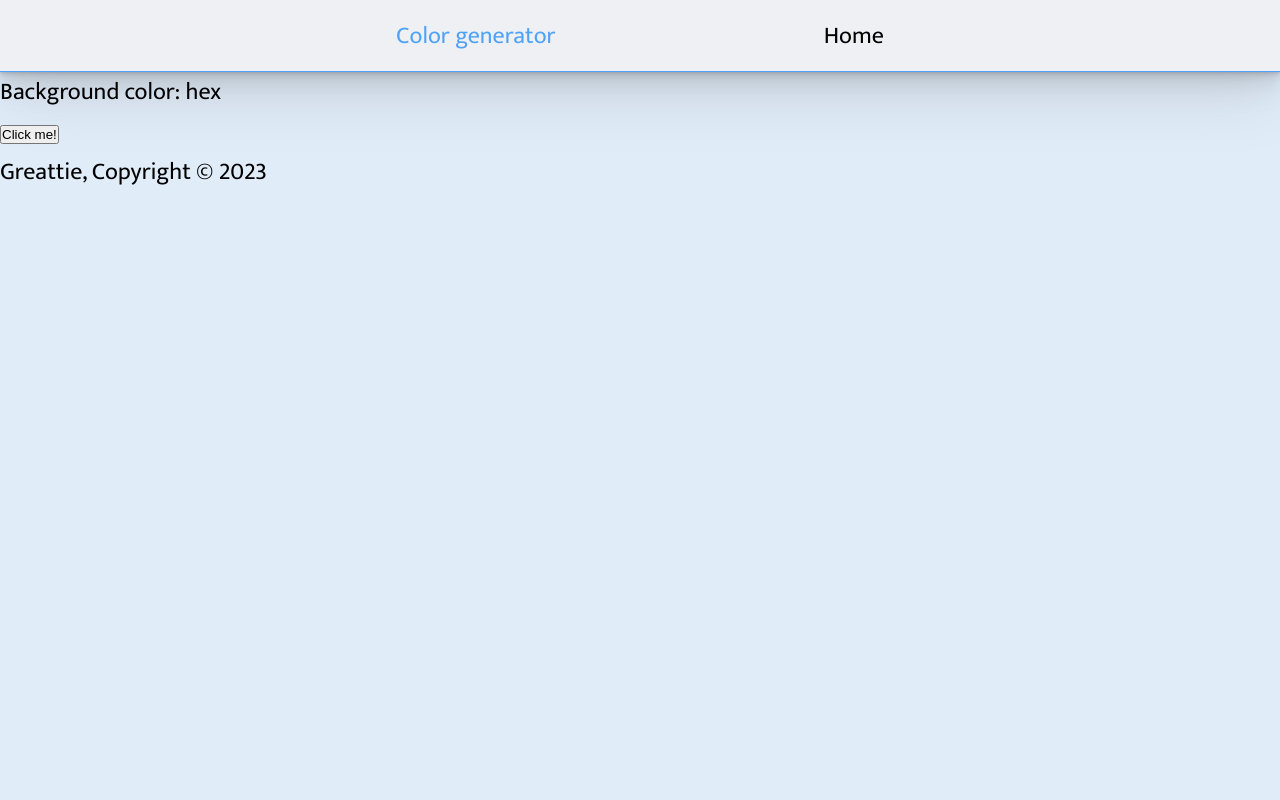
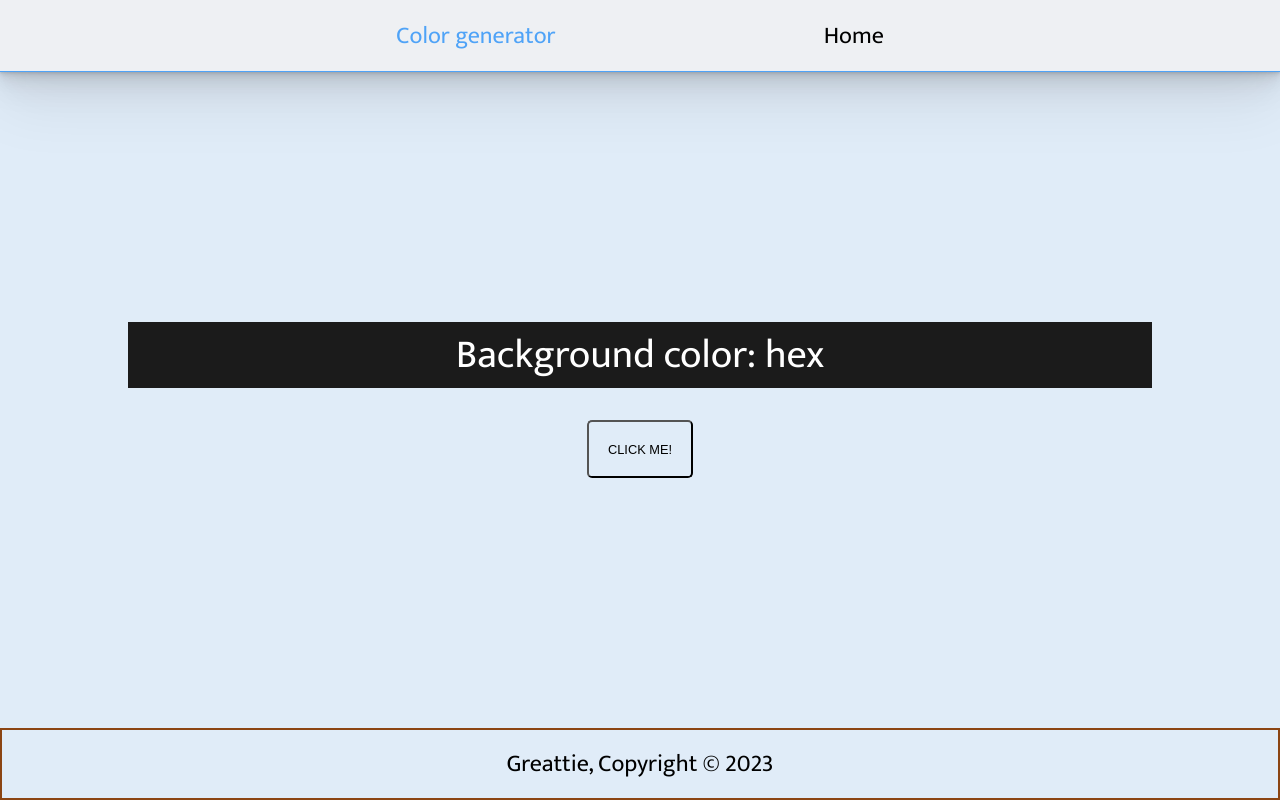
Before and after one commit to Greattie/color-generator, a plain HTML site: page index.html in a window 1280 px wide. Drawn offline with Linux system fonts and the light colour scheme.

Commit message:
added styling

```diff
--- a/index.html
+++ b/index.html
@@ -18,15 +18,15 @@
 
     <!-- SECTION -->
     <main class="main">
-        <section class="content">
-            <div>Background color: <span>hex</span></div>
-            <div><button>Click me!</button></div>
+        <section class="content container">
+            <div class="background-content">Background color: <span>hex</span></div>
+            <div class="btn"><button>Click me!</button></div>
         </section>
     </main>
 
     <!-- FOOTER -->
     <footer>
-        Greattie, Copyright © 2023
+        <p class="container"> Greattie, Copyright © 2023</p>
     </footer>
 
     <script src="script.js"></script>
--- a/style.css
+++ b/style.css
@@ -43,3 +43,43 @@ body{
 #nav-home a{
     color: black;
 }
+
+/* MAIN */
+.main{
+    display: flex;
+    align-items: center;
+    justify-content: center;
+    min-height: calc(100vh - 6em);
+   }
+.content{
+font-size: 2rem;
+}
+.background-content{
+    background:rgb(27, 27, 27);
+    color: white;
+    text-align: center;
+    font-size: 2.5rem;
+}
+.btn {
+display: flex;
+justify-content: center;
+margin-top: 1em;
+}
+.btn button{
+    min-height: 3em;
+    padding:1.5em;
+    background:none;
+    border-radius: .4em;
+    font-size: .8rem;
+    text-transform: uppercase;
+}
+footer{
+    min-height: 3em;
+    display: flex;
+    align-items: center;
+    justify-content: center;
+    border: 2px solid saddlebrown;
+}
+p{
+    text-align: center;
+}
```
